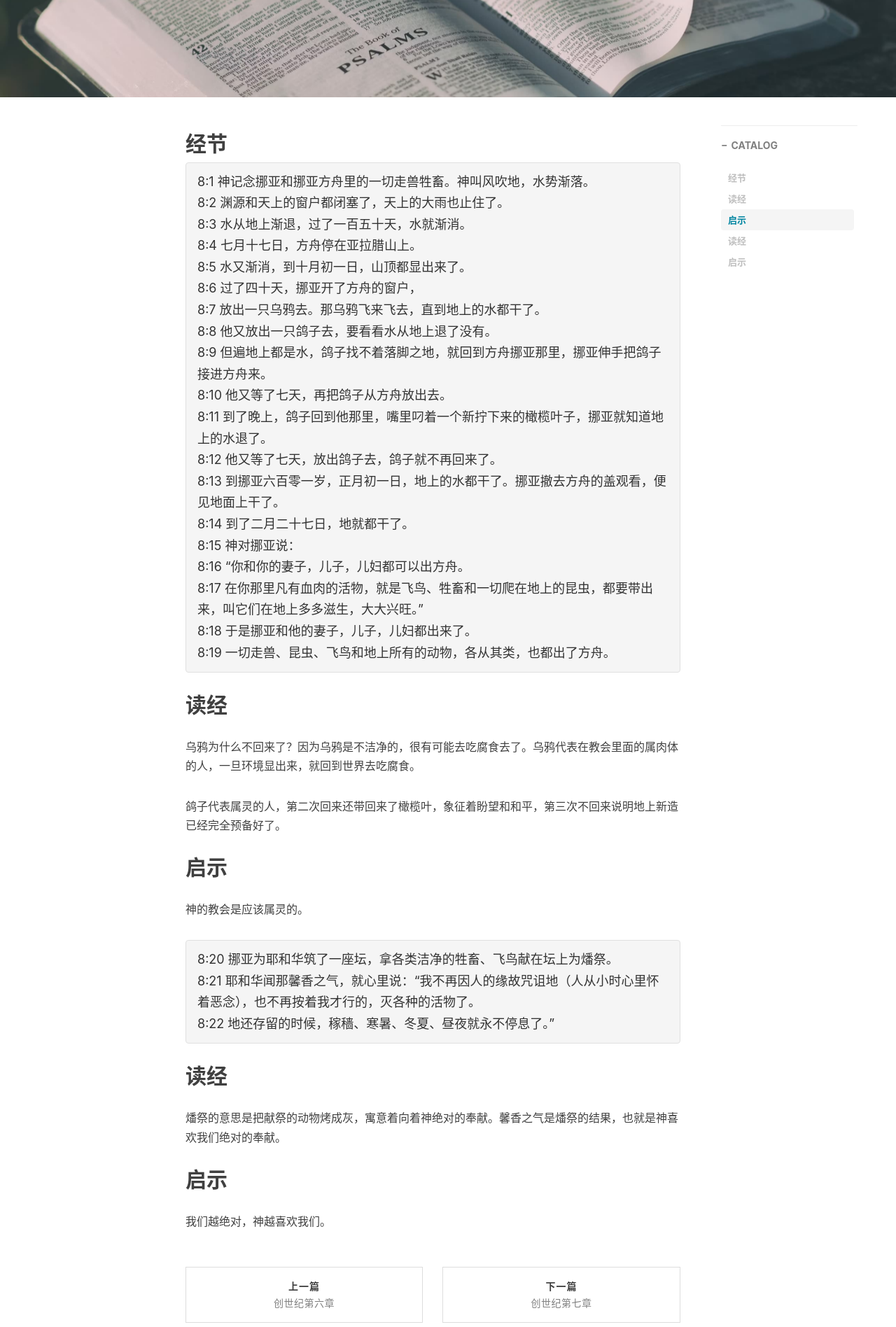
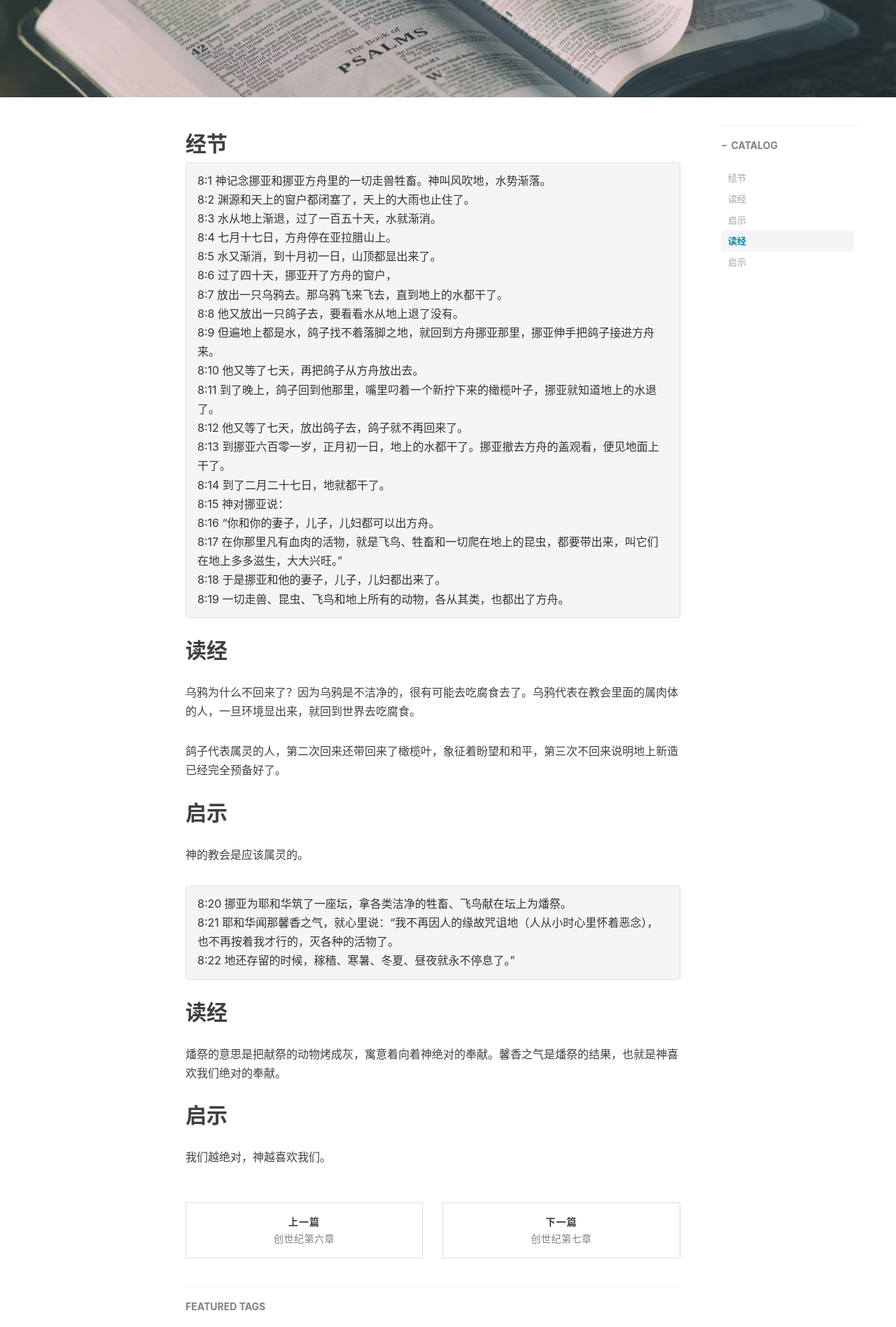
Before and after one commit to jingminglake/jingminglake.github.io, a Jekyll site: the page built from _posts/读圣经/创世纪/2024-12-23-创世纪第八章.md, in a window 1280 px wide. Shown: the part 318-2214 px from the top of the page at 70% size. Built offline with Jekyll 4.4.1, drawn with Linux system fonts in a browser that asks for light colours; nearby versions of some CDN libraries; comment, search, counter and statistics services are not loaded.

Commit message:
强制pre字体为16px，覆盖内联样式，统一经文和正文字体大小
Co-Authored-By: Claude Opus 4.6 <noreply@anthropic.com>

```diff
--- a/css/hux-blog.css
+++ b/css/hux-blog.css
@@ -183,7 +183,7 @@ blockquote {
 }
 .post-container pre {
   font-family: inherit;
-  font-size: 16px;
+  font-size: 16px !important;
   white-space: pre-wrap;
   word-wrap: break-word;
   background-color: #f5f5f5;
```
Also changed, not shown: css/hux-blog.min.css.
